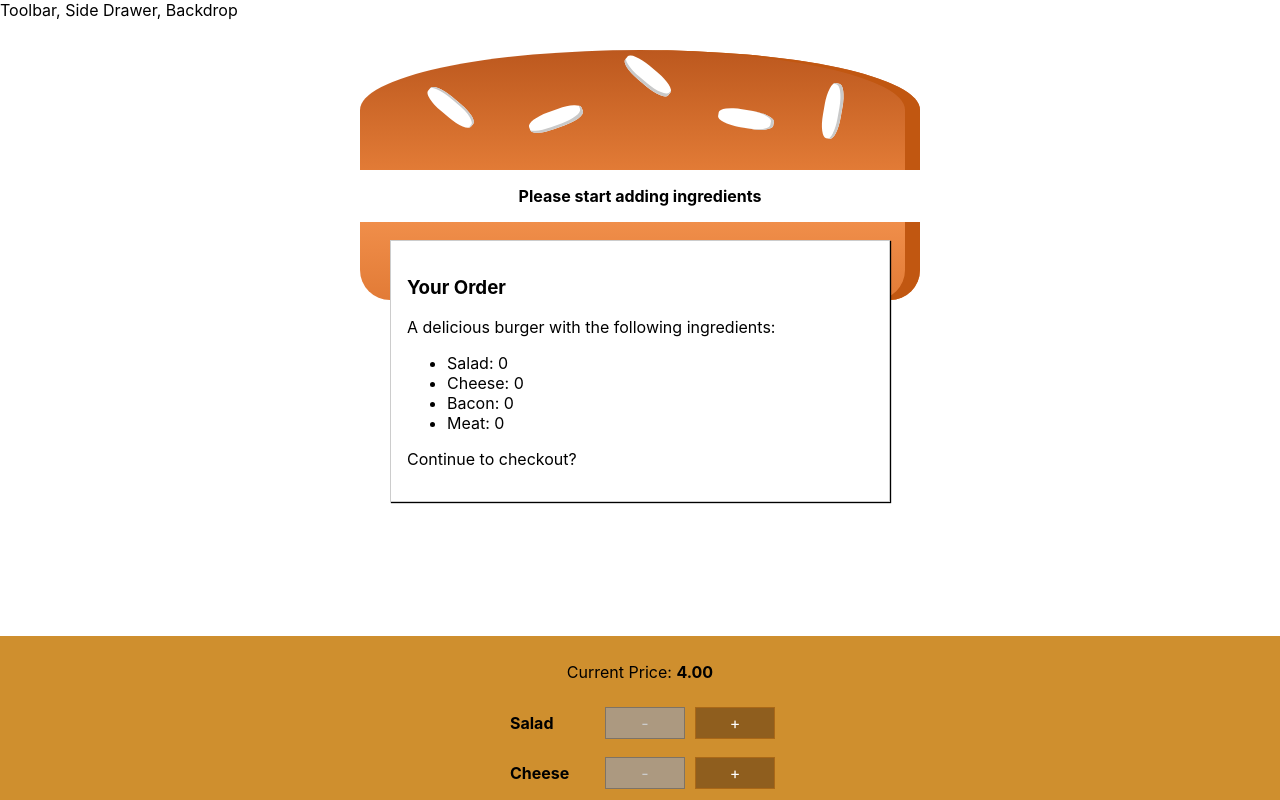
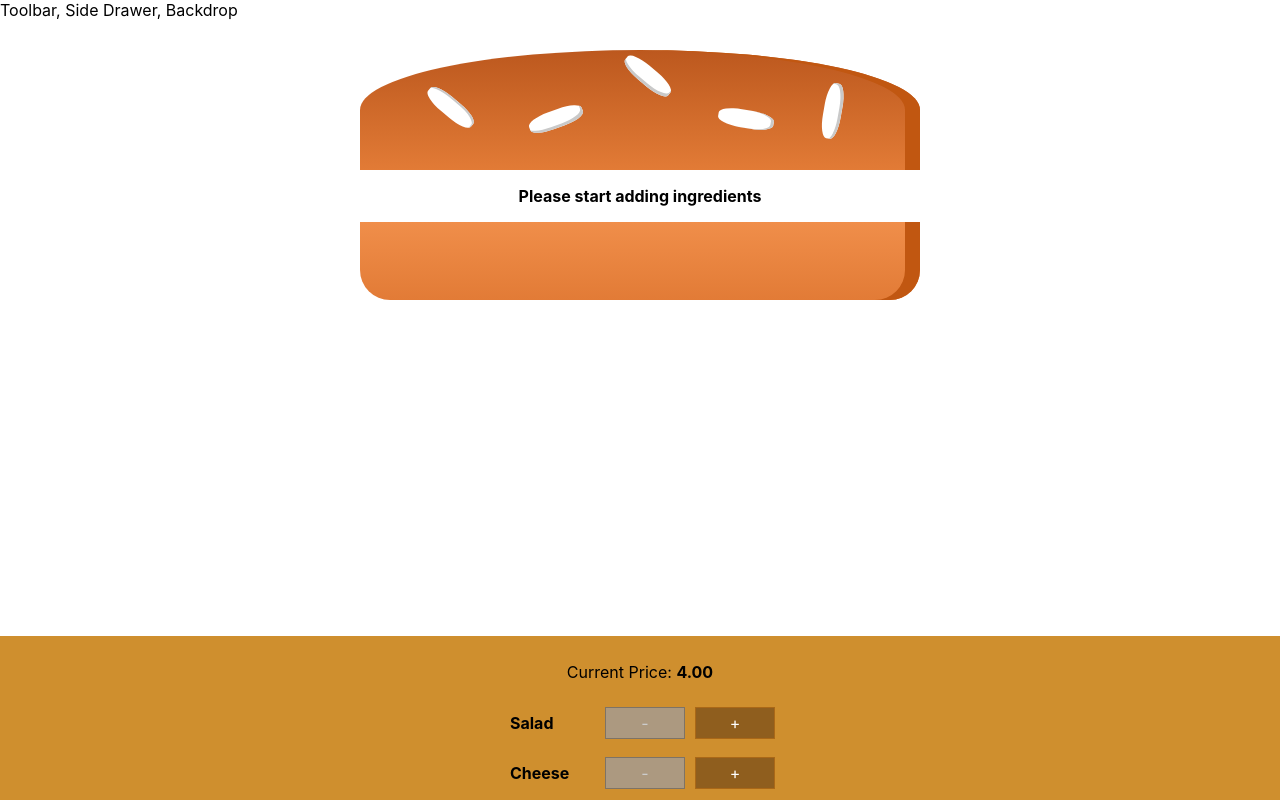
Before and after one commit to asanchez3315/Burger-Builder, a React (Create React App) app: page / in a window 1280 px wide. Shown: the top 800 px of the page. Built offline with nearby package versions, Linux system fonts and the light colour scheme.

Commit message:
show and hide modal

```diff
--- a/src/components/Burger/BuildControls/BuildControls.js
+++ b/src/components/Burger/BuildControls/BuildControls.js
@@ -24,7 +24,7 @@
             />
         ))}
 
-<button disabled={!props.purchasable} className={classes.OrderButton}>ORDER NOW</button>
+<button onClick={props.purchasing} disabled={!props.purchasable} className={classes.OrderButton}>ORDER NOW</button>
 
     </div>
 
--- a/src/components/UI/Modal/Modal.js
+++ b/src/components/UI/Modal/Modal.js
@@ -3,7 +3,8 @@
 
 const modal = (props) => (
 
-    <div className={classes.Modal}>
+    <div className={classes.Modal}
+    style={{transform: props.show ? 'translateY(0)' : 'translateY(-100vh)' }}>
         {props.children}
     </div>
 )
--- a/src/containers/BurgerBuilder/BurgerBuilder.js
+++ b/src/containers/BurgerBuilder/BurgerBuilder.js
@@ -23,7 +23,8 @@
             meat: 0,
         },
         totalPrice: 4,
-        purchasable: false
+        purchasable: false,
+        purchasing:false
     }
 
     updatedPurchaseState(ingredients) {
@@ -37,7 +38,9 @@
         this.setState({ purchasable: sum > 0 })
     }
 
-
+purchasingHandler = () =>{
+    this.setState({purchasing:true})
+}
 
     addIngredientHandler = (type) => {
         const oldCount = this.state.ingredients[type];
@@ -87,7 +90,7 @@
         return (
 
             <Auxillary>
-                <Modal>
+                <Modal  show={this.state.purchasing}>
                     <OrderSummary ingredients={this.state.ingredients} />
                 </Modal>
                 <Burger ingredients={this.state.ingredients} />
@@ -96,6 +99,7 @@
                     ingredientRemoved={this.removeIngredientHandler}
                     disabled={disabledInfo}
                     purchasable={this.state.purchasable}
+                    purchasing={this.purchasingHandler}
                     price={this.state.totalPrice}
                 />
             </Auxillary>
```
